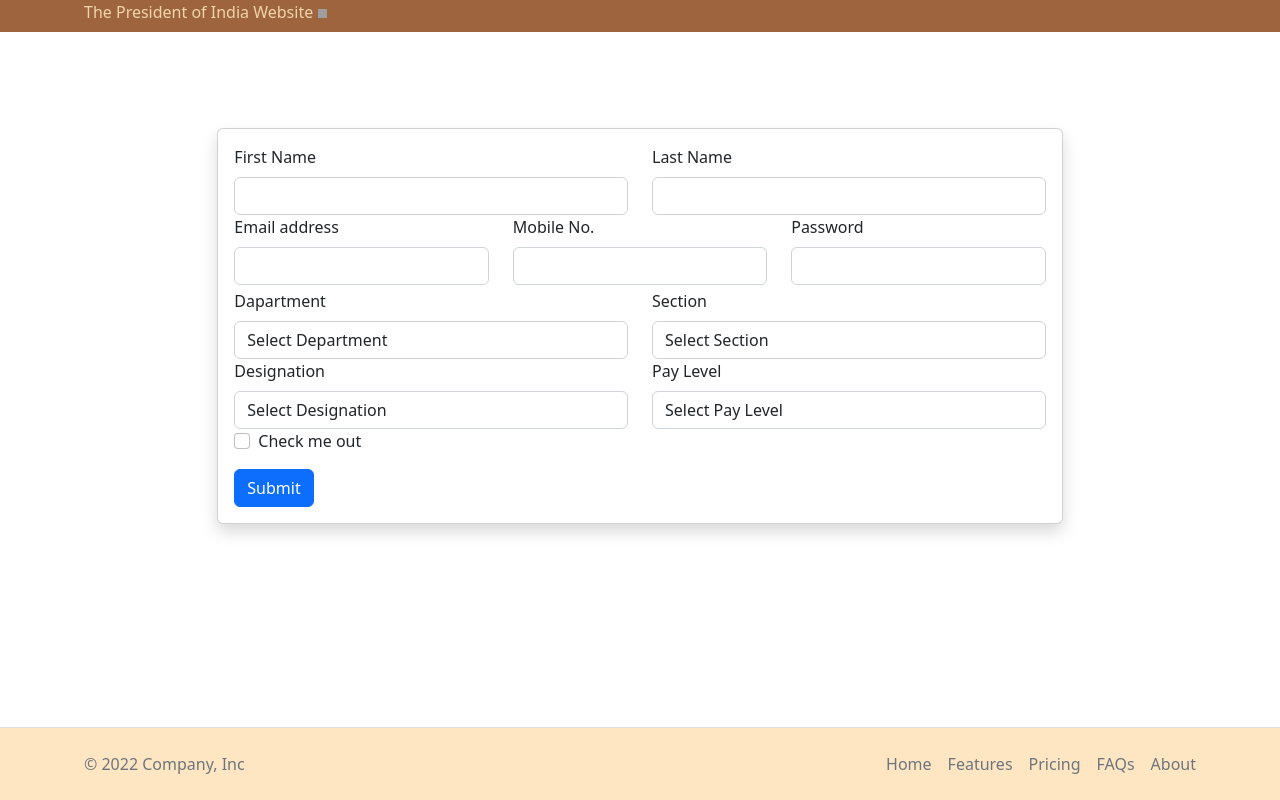
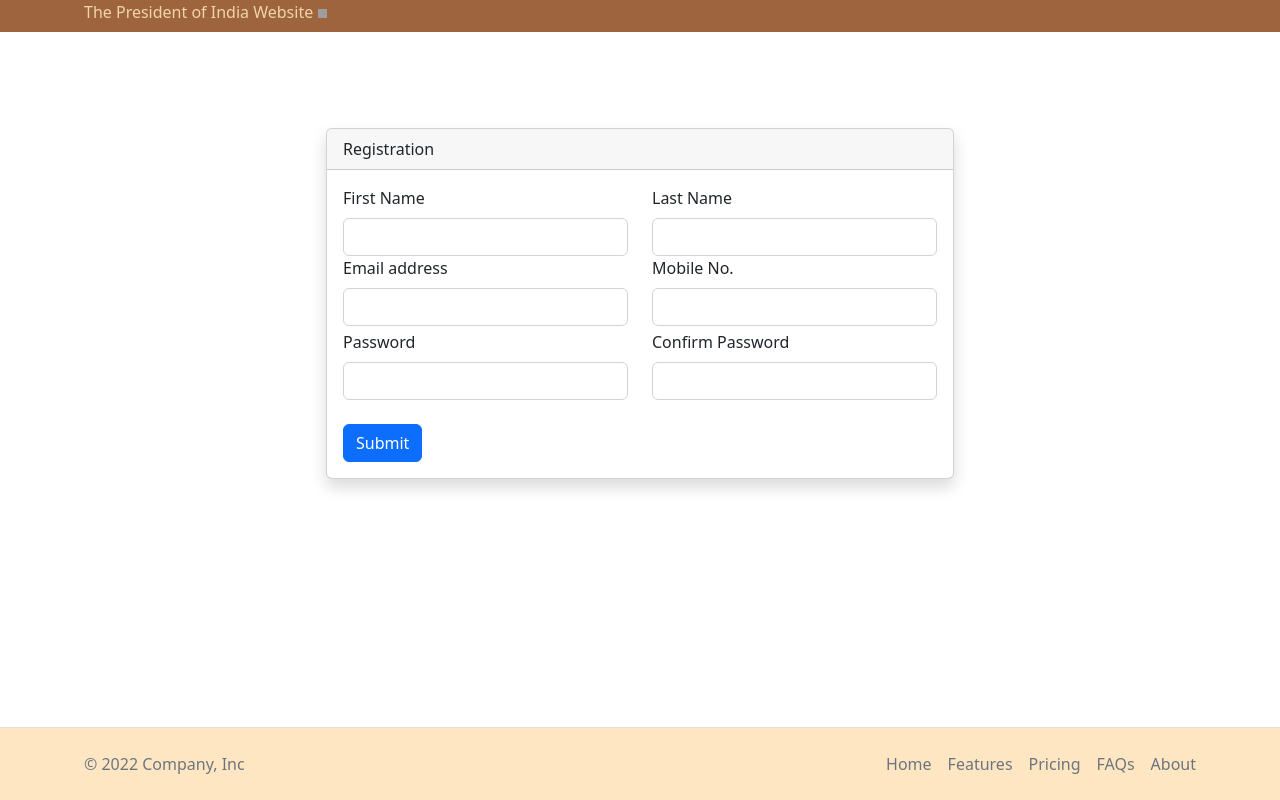
Before and after one commit to SayantanSaha/employee-portal-fe, an Angular app: page /registration in a window 1280 px wide. Built offline with nearby package versions, Linux system fonts and the light colour scheme; grey boxes are pictures that could not be loaded.

Commit message:
working-test

```diff
--- a/src/app/login/login.component.html
+++ b/src/app/login/login.component.html
@@ -1,6 +1,9 @@
 <div class="row" style="margin-top: 10%">
-  <div class="col-md-8 offset-md-2">
+  <div class="col-md-4 offset-md-4">
     <div class="form-holder card shadow">
+      <div class="card-header">
+        Login
+      </div>
       <div class="card-body">
 
       <form>
@@ -10,16 +13,21 @@
             <input type="email" class="form-control" name="email" id="email" aria-describedby="emailHelp" [(ngModel)]="email">
             <div id="emailHelp" class="form-text"></div>
           </div>
+        </div>
+        <div class="row">
           <div class="col-md">
             <label for="password" class="form-label">Password</label>
             <input type="password" class="form-control" name="password" id="password" [(ngModel)]="password">
           </div>
         </div>
-
-
-
-
-        <button type="submit" class="btn btn-primary" (click)="doLogin()" >Submit</button>
+        <div class="row" style="padding-top: 10px;">
+          <div class="col-md">
+            <button type="submit" class="btn btn-primary" (click)="doLogin()" >Login</button>
+          </div>
+          <div class="col-md offset-md-6" style="text-align: right">
+            <a href="/registration" type="button" class="btn btn-warning" >Register</a>
+          </div>
+        </div>
       </form>
 
       </div>
--- /dev/null
+++ b/src/app/model/alert.ts
@@ -0,0 +1,9 @@
+export class Alert{
+  type:string='';
+  msg:string='';
+
+  constructor(type:string,msg:string) {
+    this.type = type;
+    this.msg = msg;
+  }
+}
--- a/src/app/registration/registration.component.html
+++ b/src/app/registration/registration.component.html
@@ -1,35 +1,59 @@
 <div class="row" style="margin-top: 10%">
-  <div class="col-md-8 offset-md-2">
+  <div class="col-md-6 offset-md-3">
     <div class="form-holder card shadow">
+      <div class="card-header">
+        Registration
+      </div>
       <div class="card-body">
+        <div *ngIf="alerts.length>0">
+          <ng-template ngFor let-alert [ngForOf]="alerts" let-i="index">
+            <div  class="row">
+              <div class="col">
 
+              </div>
+            </div>
+          </ng-template>
+
+        </div>
         <form>
           <div class="row">
             <div class="col-md">
               <label for="firstName" class="form-label">First Name</label>
-              <input type="text" class="form-control" id="firstName">
+              <input
+                type="text"
+                class="form-control"
+                id="firstName"
+                name="firstName"
+                [(ngModel)]="firstName"
+              >
             </div>
             <div class="col-md">
               <label for="lastName" class="form-label">Last Name</label>
-              <input type="text" class="form-control" id="lastName">
+              <input type="text" class="form-control" id="lastName" name="lastName" [(ngModel)]="lastName">
             </div>
           </div>
           <div class="row">
             <div class="col-md">
               <label for="email" class="form-label">Email address</label>
-              <input type="email" class="form-control" id="email" aria-describedby="emailHelp">
+              <input type="email" class="form-control" id="email" aria-describedby="emailHelp" name="email" [(ngModel)]="email">
               <div id="emailHelp" class="form-text"></div>
             </div>
             <div class="col-md">
               <label for="mobile" class="form-label">Mobile No.</label>
-              <input type="number" class="form-control" id="mobile">
-            </div>
-            <div class="col-md">
-              <label for="password" class="form-label">Password</label>
-              <input type="password" class="form-control" id="password">
+              <input type="number" class="form-control" id="mobile" name="mobile" [(ngModel)]="mobile">
             </div>
           </div>
           <div class="row">
+            <div class="col-md">
+              <label for="password" class="form-label">Password</label>
+              <input type="password" class="form-control" id="password" name="password" [(ngModel)]="password">
+            </div>
+            <div class="col-md">
+              <label for="cpassword" class="form-label">Confirm Password</label>
+              <input type="password" class="form-control" id="cpassword" name="cpassword" [(ngModel)]="cpassword">
+            </div>
+          </div>
+          <!--<div class="row">
             <div class="col-md">
               <label for="department" class="form-label">Dapartment</label>
               <select class="form-control" id="department">
@@ -61,8 +85,14 @@
           <div class="mb-3 form-check">
             <input type="checkbox" class="form-check-input" id="exampleCheck1">
             <label class="form-check-label" for="exampleCheck1">Check me out</label>
+          </div>-->
+          <div class="row">
+            <div class="col-md">
+              <br/>
+              <button type="submit" class="btn btn-primary" (click)="doRegistration()">Submit</button>
+            </div>
+
           </div>
-          <button type="submit" class="btn btn-primary">Submit</button>
         </form>
 
       </div>
--- a/src/app/registration/registration.component.ts
+++ b/src/app/registration/registration.component.ts
@@ -1,4 +1,6 @@
 import { Component } from '@angular/core';
+import {EmployeeService} from "../employee.service";
+import {Alert} from "../model/alert";
 
 @Component({
   selector: 'app-registration',
@@ -6,5 +8,26 @@ import { Component } from '@angular/core';
   styleUrls: ['./registration.component.scss']
 })
 export class RegistrationComponent {
+  constructor(employeeService: EmployeeService) {
+  }
+
+  firstName: string ='';
+  lastName: string ='';
+  email: string ='';
+  mobile: string ='';
+  password: string ='';
+  cpassword: string ='';
+  alerts:Alert[] = [];
+
+  doRegistration(){
+
+  }
+
+  validateInput(){
+    if(this.password!=this.cpassword){
+      this.alerts.push(new Alert('danger','Password and Confirm Password no not match'));
+    }
+
+  }
 
 }
--- a/src/app/registration/registration.module.ts
+++ b/src/app/registration/registration.module.ts
@@ -3,6 +3,7 @@ import { CommonModule } from '@angular/common';
 
 import { RegistrationRoutingModule } from './registration-routing.module';
 import {RegistrationComponent} from "./registration.component";
+import {FormsModule} from "@angular/forms";
 
 
 @NgModule({
@@ -11,7 +12,8 @@ import {RegistrationComponent} from "./registration.component";
   ],
   imports: [
     CommonModule,
-    RegistrationRoutingModule
+    RegistrationRoutingModule,
+    FormsModule
   ]
 })
 export class RegistrationModule { }
```
